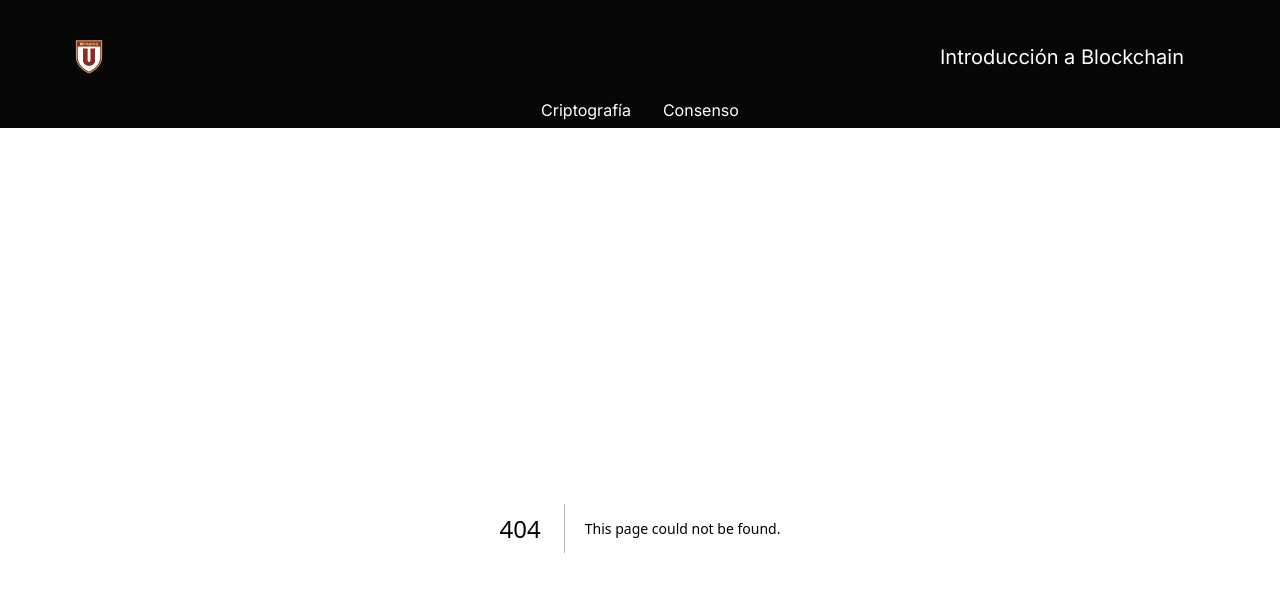
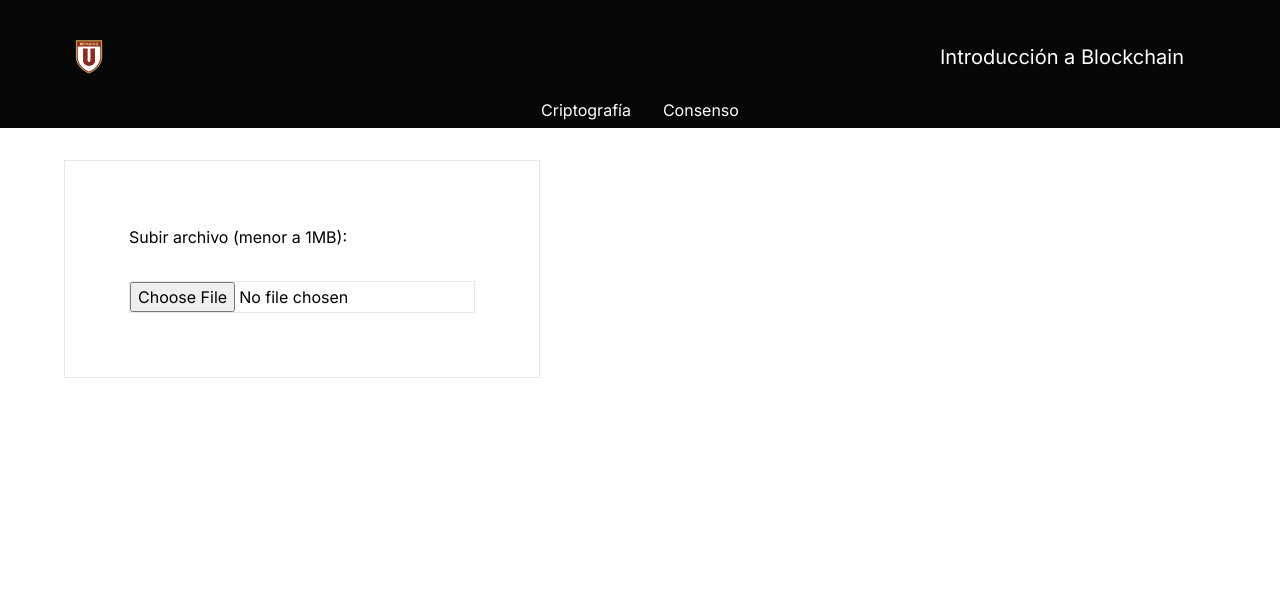
Before and after one commit to RoberVH/crypto-ts-app, a Next.js app: page /funciones/firma in a window 1280 px wide. Before the commit this address had no page. Shown: the top 592 px of the page. Built offline with nearby package versions, Linux system fonts and the light colour scheme; a web font is replaced by a local one.

Commit message:
hash completo firma iniciado

```diff
--- a/app/components/menues.tsx
+++ b/app/components/menues.tsx
@@ -24,7 +24,7 @@ const menues: Menu[]  = [
         },
         {
             menu: 'Firma',
-            path: '/hash'
+            path: '/funciones/firma'
         }
     ]
     },
--- a/app/funciones/Firma/index.jsx
+++ /dev/null
@@ -1,9 +0,0 @@
-'use client';
-
-export default function() {
-    return (
-        <div>
-            <h1>Soy HASH</h1>
-        </div>
-    )
-}
--- /dev/null
+++ b/app/funciones/firma/components/upload.tsx
@@ -0,0 +1,46 @@
+import React, { useState} from 'react'
+
+interface UploadProps {
+    setUserFile: (value:File | null) => void
+  }
+
+const Upload: React.FC<UploadProps> =({setUserFile}) => {
+    const [file, setFile] = useState<File | null>(null);
+    const [error, setError] = useState<string | null>(null);
+
+    const handleFileChange = (e: React.ChangeEvent<HTMLInputElement>) => {
+        const selectedFile = e.target.files ? e.target.files[0] : null;
+        setFile(null)
+        setError(null)
+        setUserFile(null)
+        if (selectedFile) {
+            if (selectedFile.size > 1024 * 1024) {
+                setError("El archivo no debe superar 1 MB");
+                setFile(null);
+            } else {
+                setError(null);
+                setFile(selectedFile);
+                setUserFile(selectedFile)
+            }
+        }
+    };
+
+    const handleUpload = () => {
+        if (file) {
+            // Lógica para manejar la carga del archivo
+            console.log("Archivo cargado:", file);
+        }
+    };
+    return (
+        <div className="flex flex-col space-y-8 border p-16">
+            <p>
+                Subir archivo (menor a 1MB):
+            </p>
+             <input className="border " type="file" onChange={handleFileChange} />
+            {error && <p style={{ color: 'red' }}>{error}</p>}
+
+        </div>
+    );
+
+}
+export default  Upload
--- /dev/null
+++ b/app/funciones/firma/page.tsx
@@ -0,0 +1,40 @@
+'use client';
+import { useState } from 'react'
+
+import Upload from './components/upload'
+import { fileURLToPath } from 'url';
+
+export default function () {
+    const [userFile, setUserFile] = useState<File | null>(null);
+    const [historico, setHistorico] = useState <string[]>([])
+
+    const firmar = () => {
+        if (userFile)  setHistorico((previous) => [...previous,'ASDSADSAXASX'])
+    }
+
+    return (
+        <div className="flex mt-8 ml-16 space-x-8">
+            <Upload setUserFile={setUserFile}/>
+            {userFile &&
+            <div className="flex space-x-8">
+                <div className="flex ml-8 flex-col border p-4 justify-around">
+                    <div className="flex flex-col">
+                        <p>Nombre: {userFile.name}</p>
+                        <p>Tamaño: {userFile.size}</p>
+                        <p>F. Modificación: {userFile.lastModified}</p>
+                    </div>
+                    <button className="button-command" onClick={firmar}>Firmar</button>
+                </div>
+                    {historico &&
+                        <div className="flex flex-col border p-4">
+                            <ul className="">
+                                <p>Histórico de Firmas</p>
+                                 {historico.map((firma, index)=> <li key={index}>{`${index}-${firma}`}</li>)}
+                            </ul>
+                        </div>
+                    }
+            </div>
+            }
+        </div>
+    )
+}
--- a/app/funciones/hash/components/InputArea.tsx
+++ b/app/funciones/hash/components/InputArea.tsx
@@ -3,7 +3,7 @@
 import React, { useState} from 'react'
 
 interface InputAreaProps {
-    calculeHash: (value:string) => void // Ajusta la firma de la función según sea necesario
+    calculeHash: (value:string) => void
   }
 
 
@@ -14,7 +14,7 @@ const InputArea: React.FC<InputAreaProps> =({calculeHash}) => {
     return (
 
         <textarea
-            className="border  p-4 w-[80rem] h-48"
+            className="border  p-4 w-[40rem] w-full  md:w-[80rem]  h-48"
             placeholder="Introduce tu texto aquí"
             onChange={(e) => calculeHash(e.currentTarget.value)}
         />
--- a/app/funciones/hash/page.tsx
+++ b/app/funciones/hash/page.tsx
@@ -1,12 +1,31 @@
 'use client';
 import { useState} from 'react'
 import InputArea from './components/InputArea'
+import { keccak256, toBytes  } from 'viem'
+import { spacemono } from '@/app/ui/fonts'
+
+//import {  createPublicClient, http } from 'viem'
+//import { polygonAmoy } from 'viem/chains'
+
+
+
 
 export default function() {
     const [hash, setHash] = useState<string>('')
 
-    const calculeHash =( input:string) => {
-        setHash(input)
+
+    const calculeHash = async (input:string) => {
+        console.log('Input', input)
+        if (input.length===0) {
+            setHash('')
+            return
+        }
+        const hexValue = toBytes(input)
+        const hash= keccak256(hexValue)
+        setHash(hash)
+
+
+
     }
 
 
@@ -15,7 +34,10 @@ export default function() {
             <InputArea calculeHash={calculeHash} />
             <div className="flex items-center space-x-8 mt-8 text-slate-400">
                 <p>HASH:</p>
-                <p className="border w-[70rem] h-12">{hash}</p>
+                <p className={`${spacemono.className}  border w-[10rem] md:w-[45rem] h-12 break-words`}>
+                    {hash}
+                </p>
+
             </div>
         </div>
     )
--- a/app/globals.css
+++ b/app/globals.css
@@ -1,3 +1,11 @@
 @tailwind base;
 @tailwind components;
 @tailwind utilities;
+
+.button-command {
+    @apply bg-sky-200 text-black font-semibold py-2 px-4 rounded transition-all duration-200 ease-in-out;
+  }
+
+  .button-command:active {
+    @apply bg-sky-300 transform scale-95;
+  }
--- a/app/ui/fonts.js
+++ b/app/ui/fonts.js
@@ -1,6 +1,8 @@
-import { Inter, Lusitana } from 'next/font/google';
+import { Courier_Prime, Inter, Lusitana, Roboto_Mono, Space_Mono } from 'next/font/google';
 
 export const inter = Inter({ subsets: ['latin'] });
+export const robotomono = Roboto_Mono({ subsets: ['latin'] });
+export const spacemono = Space_Mono({ weight: ['400', '700'], subsets: ['latin'] });
 
 export const lusitana = Lusitana({
     weight: ['400', '700'],
```
Also changed, not shown: package.json (+5 -4 lines), 2 other files (tests, documents, lock files or other folders).
